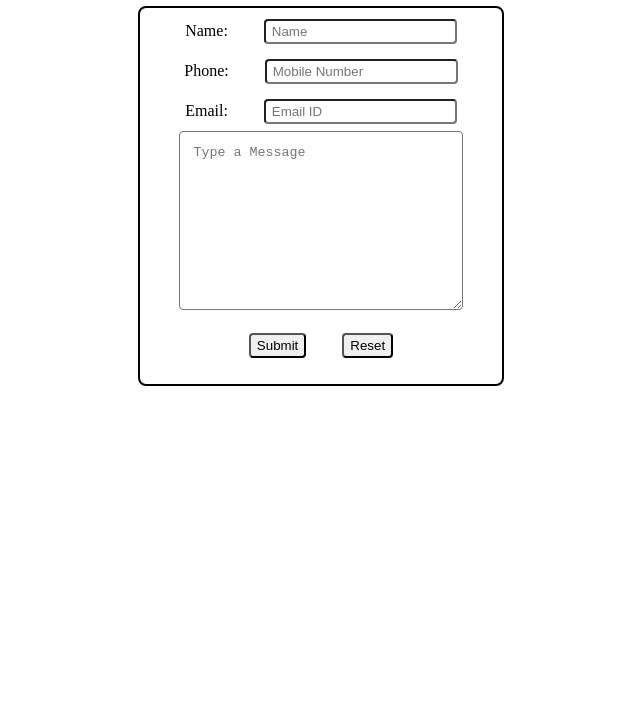
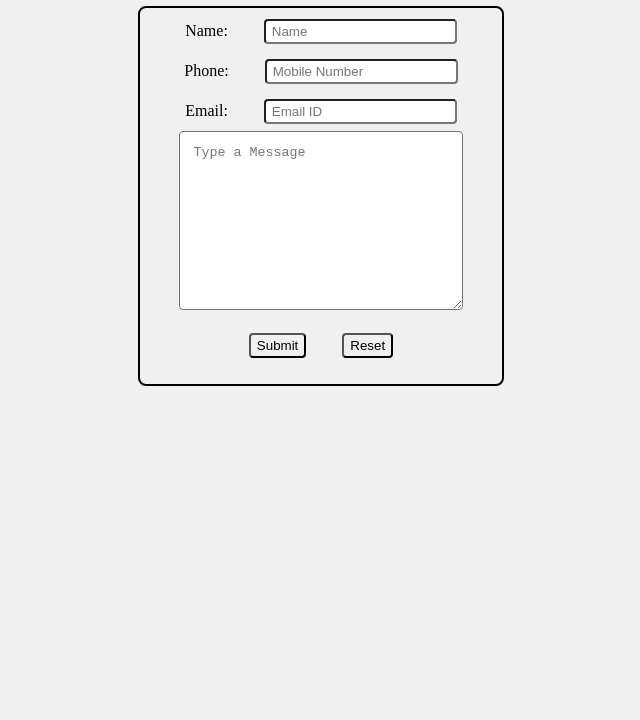
Before and after one commit to BSAbhishek26/simpleform, a plain HTML site: page index.html in a window 1280 px wide. Shown: the part 80-800 px from the top of the page, without its empty margins (319-959 px from the left). Drawn offline with Linux system fonts and the light colour scheme.

Commit message:
Update index.html

```diff
--- a/index.html
+++ b/index.html
@@ -40,7 +40,7 @@
 		font-family:'Segoe UI', Tahoma, Geneva, Verdana, sans-serif;
 	}
 </style>
-<body>
+<body style="background-color:rgb(240, 240, 240);">
 	<h1>Simple Form</h1>
 	<form action="https://formspree.io/f/xqknqjnl" method="post">
 		<label for="Name">Name: <input type="Name" name="Name" id="name" placeholder="Name" required></label><br>
```
